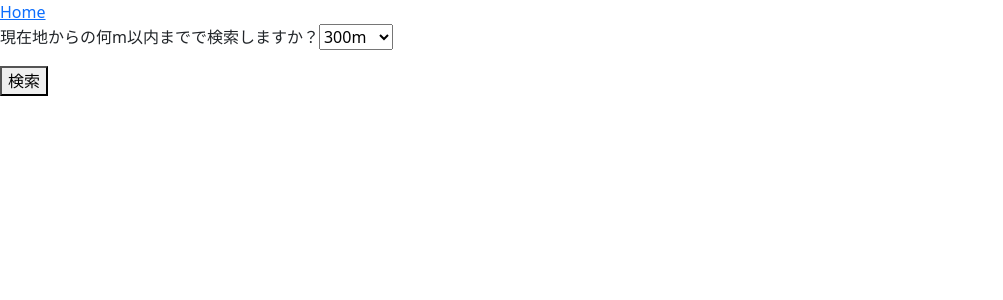
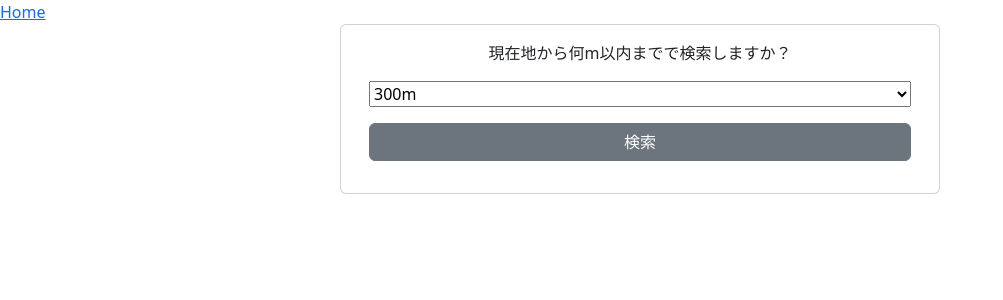
Before and after one commit to amac-53/Onaka-su-eater, a Vue app in the folder frontend/: page / in a window 1280 px wide. Shown: the top 300 px of the page, without its empty margins (0-1003 px from the left). Built offline with nearby package versions, Linux system fonts and the light colour scheme.

Commit message:
fixed up the appearance of home page

```diff
--- a/frontend/src/views/DetailView.vue
+++ b/frontend/src/views/DetailView.vue
@@ -25,10 +25,10 @@ const getDetail = onMounted(() => {
     axios.get(url)
         .then(res => {
             shop.info = res.data.results.shop[0];
-            shop.genre = res.data.results.shop.genre;
-            shop.img = res.data.results.shop.photo.pc;
-            shop.budget = res.data.results.shop.budget;
-            shop.url = res.data.results.shop.urls;
+            shop.genre = res.data.results.shop[0].genre;
+            shop.img = res.data.results.shop[0].photo.pc;
+            shop.budget = res.data.results.shop[0].budget;
+            shop.url = res.data.results.shop[0].urls;
             console.log(shop.info)
         })
         .catch(error => {
@@ -50,7 +50,7 @@ const getDetail = onMounted(() => {
                 </div>
                 <div class="col-md-8">
                     <div class="card-header">
-                        <!-- <div class="fs-6">{{shop.genre.name }}</div>       -->
+                        <div class="fs-6">{{shop.genre.name }}</div>
                         <div class="card-title fs-3">{{ shop.info.name }}</div>
                         <div>{{ shop.info.access }}</div>
                     </div>
--- a/frontend/src/views/HomeView.vue
+++ b/frontend/src/views/HomeView.vue
@@ -21,7 +21,7 @@ const getResult = async(e) => {
 const successCallback = (position) => {
   latitude.value = position.coords.latitude;
   longitude.value = position.coords.longitude;
-  // たぶんほんまはよくない（後で検討）
+  // 当面の対応（後で修正）
   router.push({path: '/result', query: {latitude: latitude.value, longitude: longitude.value, range: range.value}})
 };
 
@@ -34,8 +34,16 @@ const errorCallback = (error) => {
 
 <template>
   <main>
-  <p>
-    <label for="tmp">現在地からの何m以内までで検索しますか？</label>
+    <div class="container">
+    <div class="row justify-content-center">
+      <div class="card bg-white" style="max-width: 600px;">
+          <div class="card-body">
+            <p class="row g-0">
+              <div class="text-center">
+                <label for="selectDistance">現在地から何m以内までで検索しますか？</label>
+              </div>
+            </p>
+            <p class="row g-0">
               <select name="" id="selectDistance" required>
                 <option value="300">300m</option>
                 <option value="500">500m</option>
@@ -44,8 +52,12 @@ const errorCallback = (error) => {
                 <option value="3000">3000m</option>
               </select>
             </p>
-  <p>
-    <button @click="getResult">検索</button>
+            <p class="row g-0">
+              <button type="button" class="btn btn-secondary" @click="getResult">検索</button>
             </p>
+          </div>
+        </div>
+      </div>
+    </div>
   </main>
 </template>
```
Lines whose indentation alone changed are shown as unchanged.
